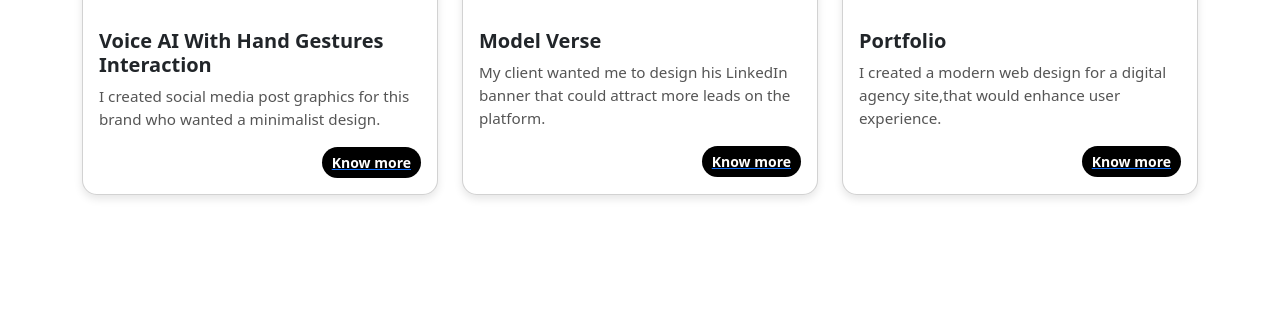
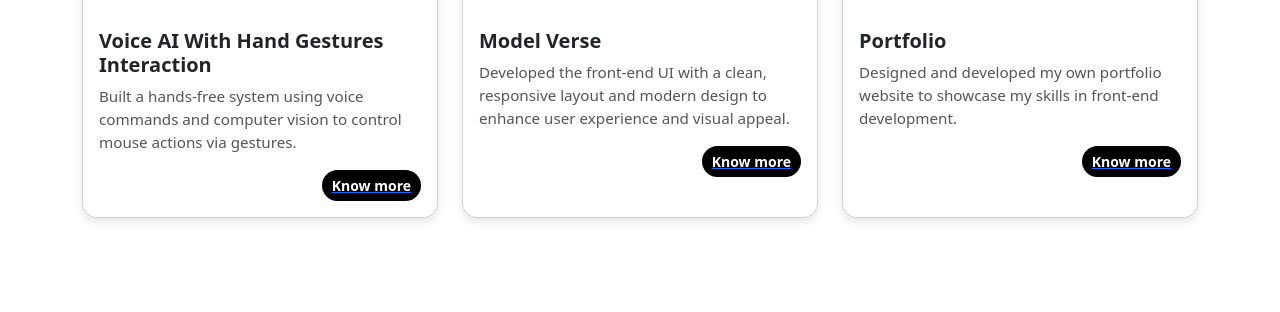
Before and after one commit to sankets20/sankets20.github.io, a plain HTML site: page index.html in a window 1280 px wide. Shown: the part 1459-1771 px from the top of the page. Drawn offline with nearby package versions, Linux system fonts and the light colour scheme; a script that the page names is missing.

Commit message:
Update index.html

```diff
--- a/index.html
+++ b/index.html
@@ -263,7 +263,7 @@
                 <div class="card-body">
                     <h5 class="card-title DZY-card-title">Voice AI With Hand Gestures Interaction</h5>
                     <p class="card-text DZY-card-text">
-                        I created social media post graphics for this brand who wanted a minimalist design.
+                       Built a hands-free system using voice commands and computer vision to control mouse actions via gestures.
                     </p>
                     <div class="rating">
                       <a href="https://github.com/sankets20/Voice-AI-With-Hand-Gestures-Interaction" class="rating-link">
@@ -281,7 +281,7 @@
                 </div>
                 <div class="card-body">
                     <h5 class="card-title DZY-card-title">Model Verse</h5>
-                    <p class="card-text DZY-card-text"> My client wanted me to design his LinkedIn banner that could attract more leads on the platform.
+                    <p class="card-text DZY-card-text">Developed the front-end UI with a clean, responsive layout and modern design to enhance user experience and visual appeal.
                     </p>
                     <div class="rating">
                       <a href="your-link-here" class="rating-link">
@@ -300,7 +300,7 @@
                 <div class="card-body">
                     <h5 class="card-title DZY-card-title">Portfolio</h5>
                     <p class="card-text DZY-card-text">
-                       I created a modern web design for a digital agency site,that would enhance user experience.
+                       Designed and developed my own portfolio website to showcase my skills in front-end development.
                     </p>
                     <div class="rating">
                       <a href="your-link-here" class="rating-link">
```
